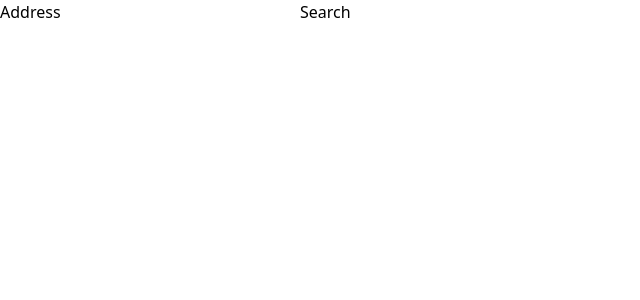
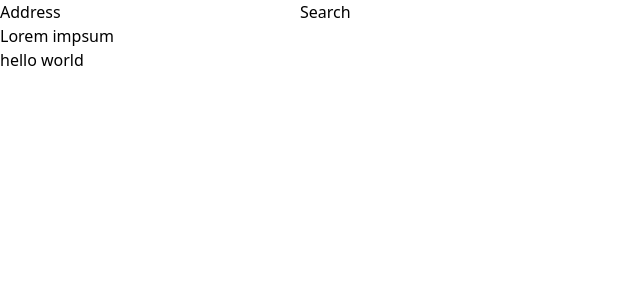
Before and after one commit to Bliss-e-V/11BLISS, a SvelteKit app in the folder frontend/: page / in a window 1280 px wide. Shown: the top 300 px of the page, without its empty margins (0-640 px from the left). Built offline with nearby package versions, Linux system fonts and the light colour scheme.

Commit message:
added basic layout

```diff
--- /dev/null
+++ b/frontend/src/routes/+page.server.js
@@ -0,0 +1,9 @@
+export const actions = {
+	search: async ({ cookies, request }) => {
+		const data = await request.formData();
+		const address = data.get('address');
+        console.log(address);
+		return { success: true };
+	},
+
+};
--- a/frontend/src/routes/+page.svelte
+++ b/frontend/src/routes/+page.svelte
@@ -22,6 +22,14 @@
 
 </script>
 
+<nav>
+    <div>
+
+    </div>
+</nav>
+
+<div>
+    <div>
         <form method="POST"  on:submit={handleSubmit}   >
             <label>
                 Address
@@ -29,6 +37,17 @@
             </label>
             <button type="submit">Search</button>
         </form>
+        <div>
+            <p>Lorem impsum</p>
+        </div>
+    </div>
 
+    <div>
 
         <p>{inputValue}</p>
+    </div>
+</div>
+
+<footer>
+    <p>hello world</p>
+</footer>
--- /dev/null
+++ b/postcss.config.js
@@ -0,0 +1,6 @@
+module.exports = {
+  plugins: {
+    tailwindcss: {},
+    autoprefixer: {},
+  },
+}
```
Also changed, not shown: package.json (added, +7 -0 lines), tailwind.config.js (added, +8 -0 lines), 1 other file (tests, documents, lock files or other folders). Lines whose indentation alone changed are shown as unchanged.
